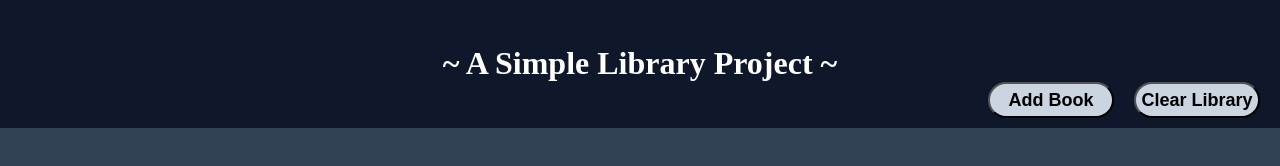
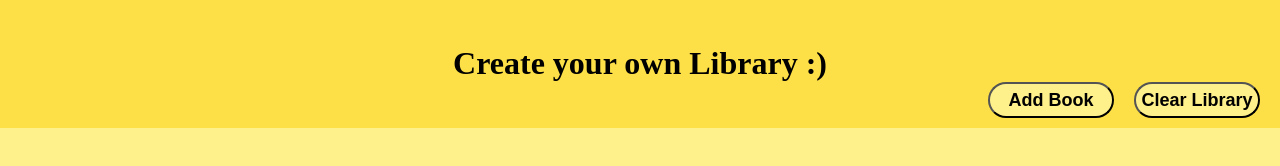
Before and after one commit to TristanWongg/library, a plain HTML site: page index.html in a window 1280 px wide. Drawn offline with Linux system fonts and the light colour scheme.

Commit message:
Updated Colors

```diff
--- a/index.html
+++ b/index.html
@@ -11,7 +11,7 @@
     <body>
         <div class="container">
             <div class="header">
-                <h1>~ A Simple Library Project ~</h1>
+                <h1>Create your own Library :)</h1>
                 <div class="header-btns">
                     <button id="add-btn">Add Book</button>
                     <button id="clear-btn">Clear Library</button>
--- a/styles.css
+++ b/styles.css
@@ -4,8 +4,13 @@
     box-sizing: border-box;
 }
 
+:root {
+    --header-color: black;
+
+}
+
 html{
-    background-color: #334155;
+    background-color: #fef08a;
 }
 
 .container{
@@ -16,9 +21,9 @@ html{
 .header{
     display: flex;
     flex-direction: column;
-    background-color: #0f172a;
+    background-color: #fde047;
     height: 8em;
-    color: white;
+    color: var(--header-color);
     align-items: center;
 }
 
@@ -42,7 +47,8 @@ html{
     height: 2em;
     font-size: large;
     border-radius: 1em;
-    background-color: #cbd5e1;
+    background-color: #fef08a;
+    color: var(--header-color);
 }
 
 .library{
```
